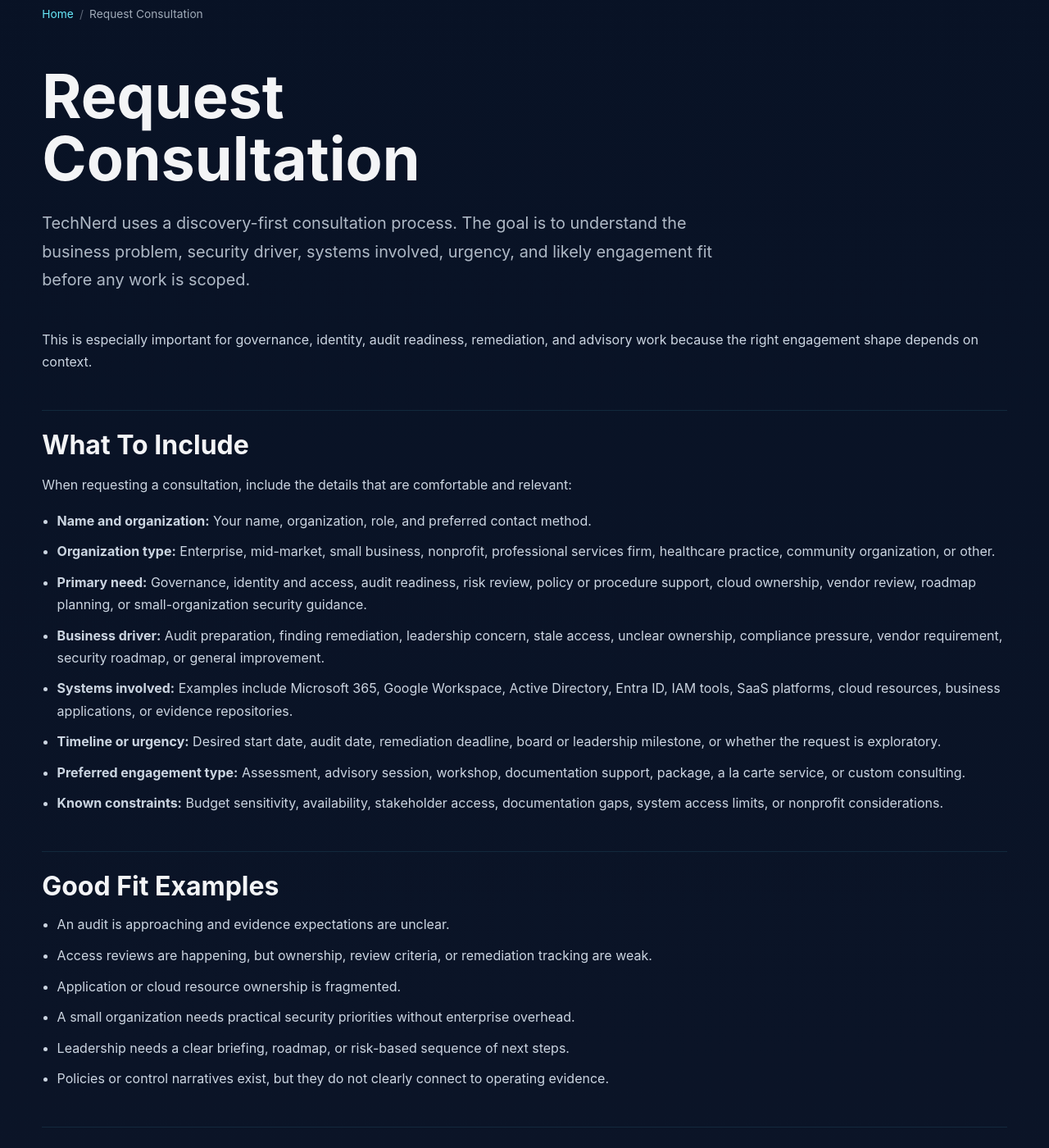
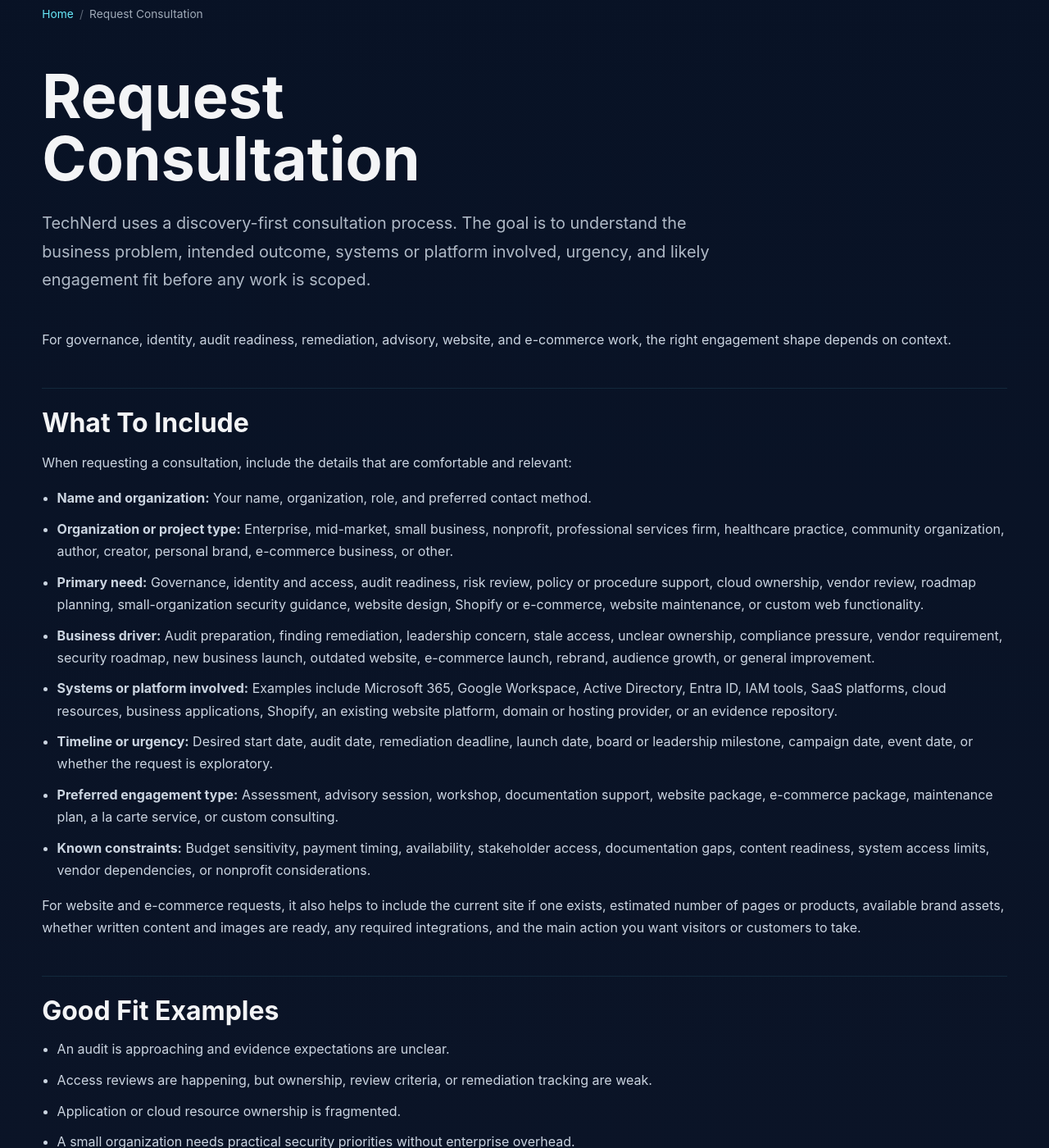
Before and after one commit to cjblackthorn/technerd, a Jekyll site: the page built from request-consultation.md, in a window 1280 px wide and 1400 px high, scrolled down 192 px. Shown: the whole window at 82% size. Built offline with Jekyll 4.4.1, drawn with Linux system fonts in a browser that asks for light colours; some of the changed text lies outside the part shown.

Commit message:
Include web and ecommerce projects in consultation intake

```diff
--- a/request-consultation.md
+++ b/request-consultation.md
@@ -1,9 +1,9 @@
 ---
 layout: default
 title: Request Consultation
-description: Request a TechNerd Consulting discovery conversation for cybersecurity governance, identity governance, audit readiness, risk, or practical security support.
+description: Request a TechNerd Consulting discovery conversation for cybersecurity governance, identity governance, audit readiness, web design, e-commerce, or practical technology support.
 cta_title: Ready to send the request?
-cta_text: Include enough context to understand the need, urgency, stakeholders, and systems involved. TechNerd will respond with next steps when the request appears to fit current service areas and availability.
+cta_text: Include enough context to understand the need, urgency, audience or stakeholders, systems or platform involved, and desired outcome. TechNerd will respond with next steps when the request appears to fit current service areas and availability.
 cta_primary_label: Email consultation request
 cta_primary_url: mailto:technerdconsultingllc@gmail.com
 cta_secondary_label: Review service packages
@@ -12,22 +12,24 @@ cta_secondary_url: /services/packages/
 
 # Request Consultation
 
-TechNerd uses a discovery-first consultation process. The goal is to understand the business problem, security driver, systems involved, urgency, and likely engagement fit before any work is scoped.
+TechNerd uses a discovery-first consultation process. The goal is to understand the business problem, intended outcome, systems or platform involved, urgency, and likely engagement fit before any work is scoped.
 
-This is especially important for governance, identity, audit readiness, remediation, and advisory work because the right engagement shape depends on context.
+For governance, identity, audit readiness, remediation, advisory, website, and e-commerce work, the right engagement shape depends on context.
 
 ## What To Include
 
 When requesting a consultation, include the details that are comfortable and relevant:
 
 - **Name and organization:** Your name, organization, role, and preferred contact method.
-- **Organization type:** Enterprise, mid-market, small business, nonprofit, professional services firm, healthcare practice, community organization, or other.
-- **Primary need:** Governance, identity and access, audit readiness, risk review, policy or procedure support, cloud ownership, vendor review, roadmap planning, or small-organization security guidance.
-- **Business driver:** Audit preparation, finding remediation, leadership concern, stale access, unclear ownership, compliance pressure, vendor requirement, security roadmap, or general improvement.
-- **Systems involved:** Examples include Microsoft 365, Google Workspace, Active Directory, Entra ID, IAM tools, SaaS platforms, cloud resources, business applications, or evidence repositories.
-- **Timeline or urgency:** Desired start date, audit date, remediation deadline, board or leadership milestone, or whether the request is exploratory.
-- **Preferred engagement type:** Assessment, advisory session, workshop, documentation support, package, a la carte service, or custom consulting.
-- **Known constraints:** Budget sensitivity, availability, stakeholder access, documentation gaps, system access limits, or nonprofit considerations.
+- **Organization or project type:** Enterprise, mid-market, small business, nonprofit, professional services firm, healthcare practice, community organization, author, creator, personal brand, e-commerce business, or other.
+- **Primary need:** Governance, identity and access, audit readiness, risk review, policy or procedure support, cloud ownership, vendor review, roadmap planning, small-organization security guidance, website design, Shopify or e-commerce, website maintenance, or custom web functionality.
+- **Business driver:** Audit preparation, finding remediation, leadership concern, stale access, unclear ownership, compliance pressure, vendor requirement, security roadmap, new business launch, outdated website, e-commerce launch, rebrand, audience growth, or general improvement.
+- **Systems or platform involved:** Examples include Microsoft 365, Google Workspace, Active Directory, Entra ID, IAM tools, SaaS platforms, cloud resources, business applications, Shopify, an existing website platform, domain or hosting provider, or an evidence repository.
+- **Timeline or urgency:** Desired start date, audit date, remediation deadline, launch date, board or leadership milestone, campaign date, event date, or whether the request is exploratory.
+- **Preferred engagement type:** Assessment, advisory session, workshop, documentation support, website package, e-commerce package, maintenance plan, a la carte service, or custom consulting.
+- **Known constraints:** Budget sensitivity, payment timing, availability, stakeholder access, documentation gaps, content readiness, system access limits, vendor dependencies, or nonprofit considerations.
+
+For website and e-commerce requests, it also helps to include the current site if one exists, estimated number of pages or products, available brand assets, whether written content and images are ready, any required integrations, and the main action you want visitors or customers to take.
 
 ## Good Fit Examples
 
@@ -37,20 +39,24 @@ When requesting a consultation, include the details that are comfortable and rel
 - A small organization needs practical security priorities without enterprise overhead.
 - Leadership needs a clear briefing, roadmap, or risk-based sequence of next steps.
 - Policies or control narratives exist, but they do not clearly connect to operating evidence.
+- A business, author, creator, band, nonprofit, or professional needs a polished representative website.
+- A small business needs a Shopify store configured, organized, and launched.
+- An existing website needs clearer structure, modernization, maintenance ownership, or a better fit for the organization.
+- A web project requires custom integrations, forms, workflows, or functionality beyond a standard package.
 
 ## Not The Right Fit
 
-TechNerd is not currently positioned as an emergency incident response provider, 24/7 managed IT help desk, hardware repair service, consumer tech support provider, or formal audit/certification authority.
+TechNerd is not currently positioned as an emergency incident response provider, 24/7 managed IT help desk, hardware repair service, consumer tech support provider, formal audit or certification authority, bargain bulk website factory, or unlimited on-demand development service.
 
 If a request falls outside current service areas, TechNerd may decline it or suggest a better type of provider.
 
 ## How Discovery Works
 
-1. **Initial request:** You send a brief description of the need, context, timeline, and systems involved.
+1. **Initial request:** You send a brief description of the need, context, timeline, and systems or platform involved.
 2. **Fit review:** TechNerd reviews whether the request matches current service areas and availability.
-3. **Discovery conversation:** If there appears to be a fit, the first conversation clarifies goals, stakeholders, scope, risks, and constraints.
-4. **Scope recommendation:** TechNerd recommends a package, a la carte service, advisory path, or custom proposal.
-5. **Clear agreement before work:** Work begins only after scope, deliverables, responsibilities, pricing approach, and timing are clear.
+3. **Discovery conversation:** If there appears to be a fit, the first conversation clarifies goals, audience or stakeholders, scope, risks, content or documentation readiness, and constraints.
+4. **Scope recommendation:** TechNerd recommends a package, a la carte service, advisory path, maintenance plan, or custom proposal.
+5. **Clear agreement before work:** Work begins only after scope, deliverables, responsibilities, third-party costs, pricing approach, and timing are clear.
 
 ## Email
 
```
